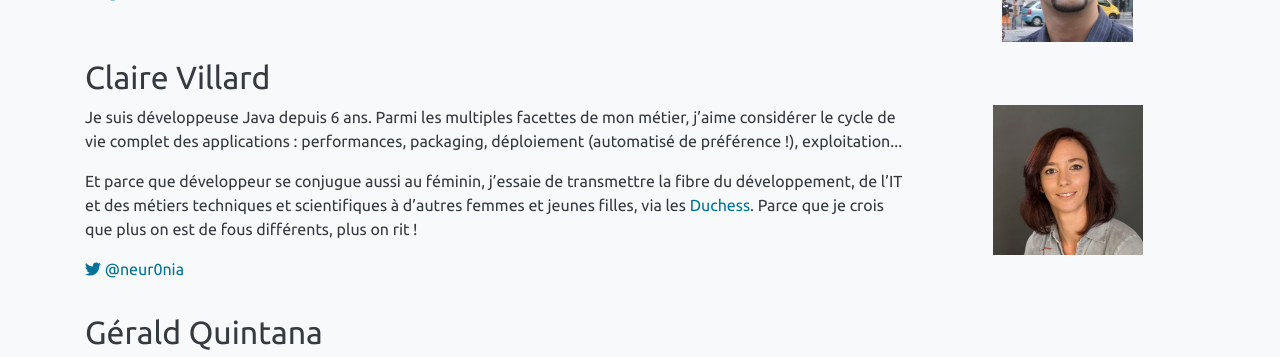
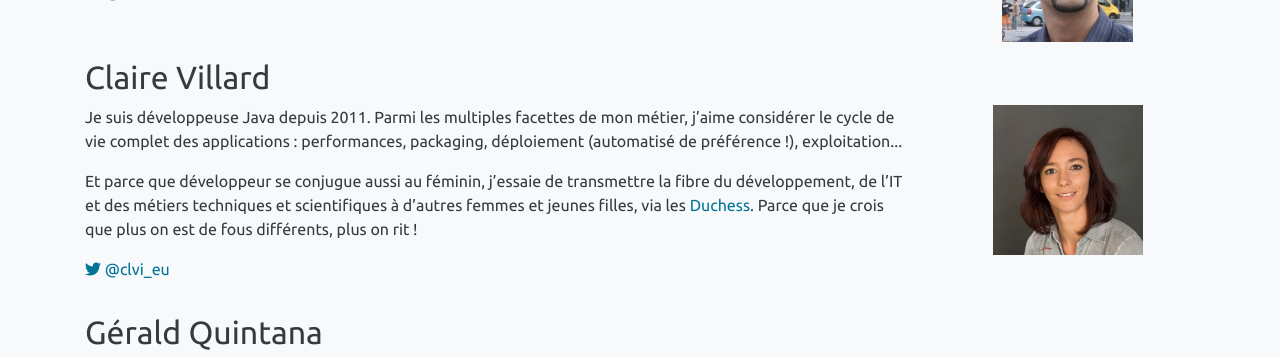
Before and after one commit to lyonjug/lyonjug.org, a Jekyll site: the page built from team.html, in a window 1280 px wide and 1311 px high. Shown: the part 362-719 px from the top of the window. Built offline with Jekyll 4.4.1, drawn with Linux system fonts in a browser that asks for light colours.

Commit message:
Change Claire's Twitter name + update bio

```diff
--- a/team.html
+++ b/team.html
@@ -27,7 +27,7 @@
 
 <div class="row team-member">
     <div class="col-sm-12 col-md-12 col-lg-9 col-xl-9">
-        <p>Je suis développeuse Java depuis 6 ans.
+        <p>Je suis développeuse Java depuis 2011.
             Parmi les multiples facettes de mon métier, j’aime considérer le cycle de vie complet des applications :
             performances, packaging, déploiement (automatisé de préférence !), exploitation...</p>
 
@@ -37,7 +37,7 @@
                     href="http://www.duchess-france.org/" target="_blank">Duchess</a>.
             Parce que je crois que plus on est de fous différents, plus on rit !</p>
 
-        <p><a href="https://twitter.com/neur0nia" target="_blank"><i class="fab fa-twitter"></i> @neur0nia</a></p>
+        <p><a href="https://twitter.com/clvi_eu" target="_blank"><i class="fab fa-twitter"></i> @clvi_eu</a></p>
     </div>
     <div class="col-sm-12 col-md-12 col-lg-3 col-xl-3 text-center float-md-right">
         <img class="member" src="images/claire.jpg" alt="Portrait de Claire Villard"/>
```
